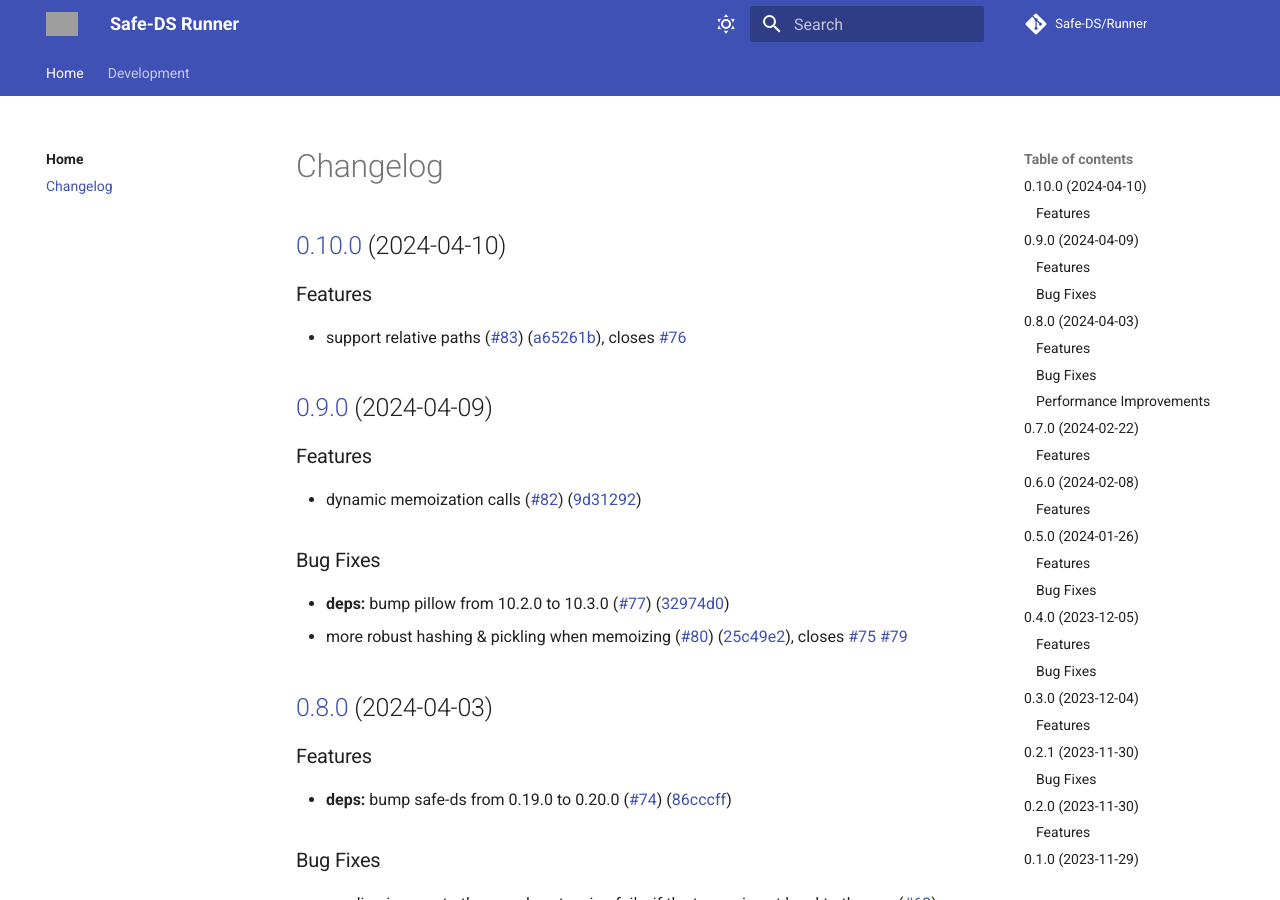
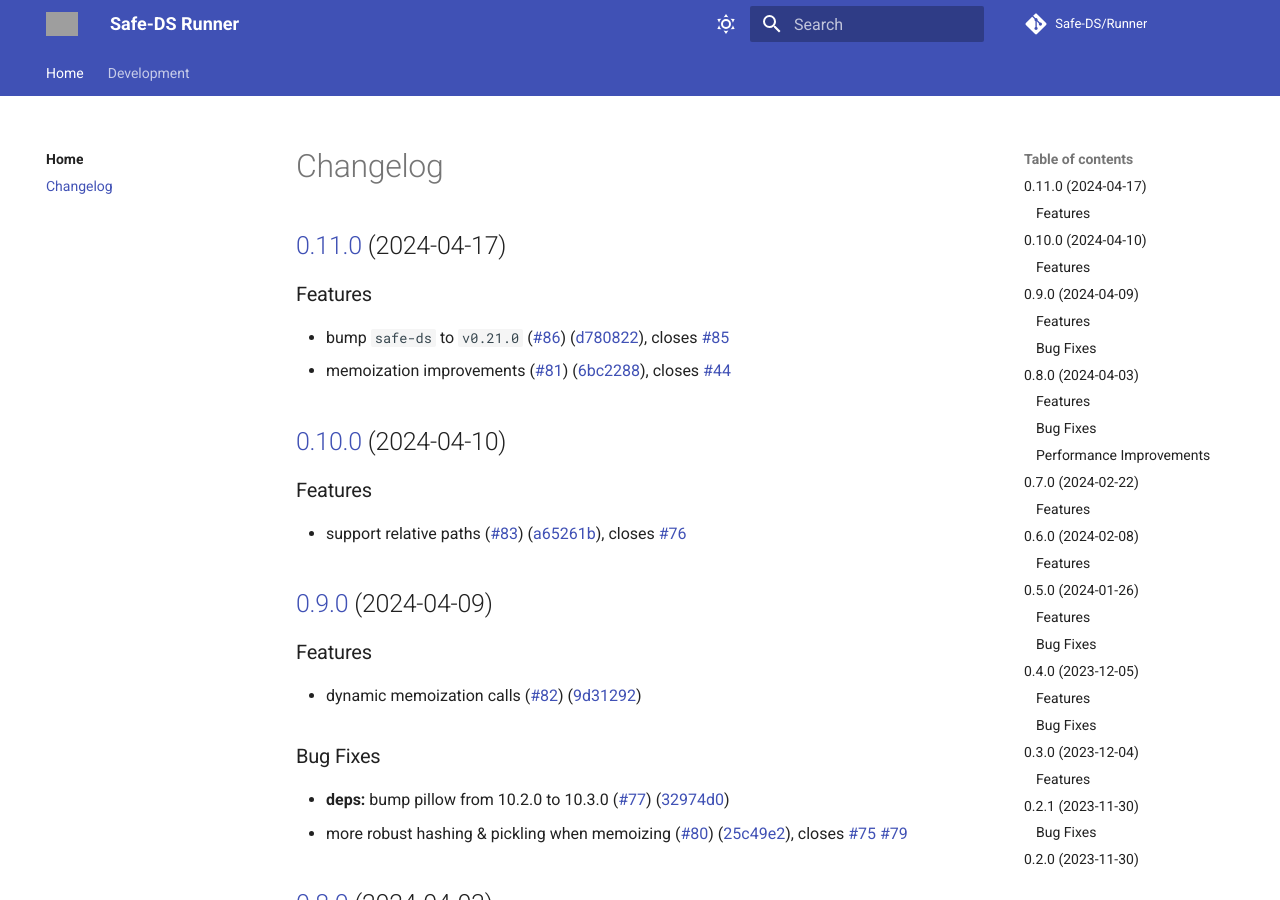
Before and after one commit to Safe-DS/Runner, an MkDocs documentation site: the page built from docs/CHANGELOG.md, in a window 1280 px wide and 900 px high. Built offline with MkDocs 1.6.1 and Material for MkDocs 9.7.7, drawn with Linux system fonts in a browser that asks for light colours; comment, search, counter and statistics services are not loaded; grey boxes are pictures that could not be loaded.

Commit message:
chore(release): 0.11.0 [skip ci]
## [0.11.0](https://github.com/Safe-DS/Runner/compare/v0.10.0...v0.11.0) (2024-04-17)

### Features

* bump `safe-ds` to `v0.21.0` ([#86](https://github.com/Safe-DS/Runner/issues/86)) ([d780822](https://github.com/Safe-DS/Runner/commit/d78082222d179d61a53ec9a3560246aad2f74c32)), closes [#85](https://github.com/Safe-DS/Runner/issues/85)
* memoization improvements ([#81](https://github.com/Safe-DS/Runner/issues/81)) ([6bc2288](https://github.com/Safe-DS/Runner/commit/6bc22889afc8e61922cb2905badad2974cff9b54)), closes [#44](https://github.com/Safe-DS/Runner/issues/44)

```diff
--- a/docs/CHANGELOG.md
+++ b/docs/CHANGELOG.md
@@ -1,3 +1,11 @@
+## [0.11.0](https://github.com/Safe-DS/Runner/compare/v0.10.0...v0.11.0) (2024-04-17)
+
+
+### Features
+
+* bump `safe-ds` to `v0.21.0` ([#86](https://github.com/Safe-DS/Runner/issues/86)) ([d780822](https://github.com/Safe-DS/Runner/commit/d78082222d179d61a53ec9a3560246aad2f74c32)), closes [#85](https://github.com/Safe-DS/Runner/issues/85)
+* memoization improvements ([#81](https://github.com/Safe-DS/Runner/issues/81)) ([6bc2288](https://github.com/Safe-DS/Runner/commit/6bc22889afc8e61922cb2905badad2974cff9b54)), closes [#44](https://github.com/Safe-DS/Runner/issues/44)
+
 ## [0.10.0](https://github.com/Safe-DS/Runner/compare/v0.9.0...v0.10.0) (2024-04-10)
 
 
--- a/pyproject.toml
+++ b/pyproject.toml
@@ -1,6 +1,6 @@
 [tool.poetry]
 name = "safe-ds-runner"
-version = "0.10.0"
+version = "0.11.0"
 description = "Execute Safe-DS programs that were compiled to Python."
 authors = ["Lars Reimann <mail@larsreimann.com>"]
 license = "MIT"
```
